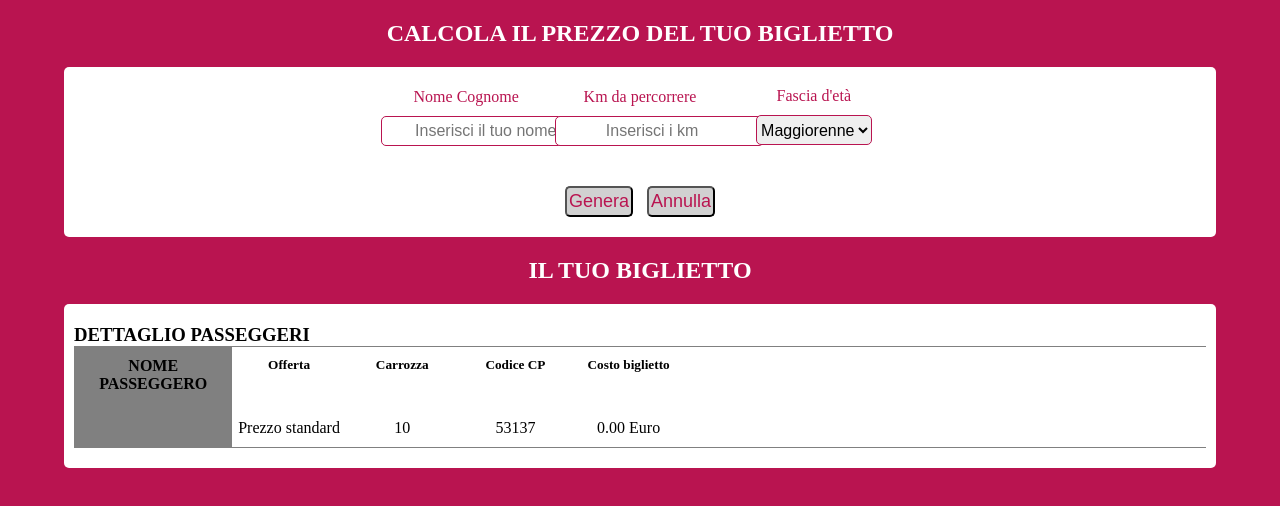
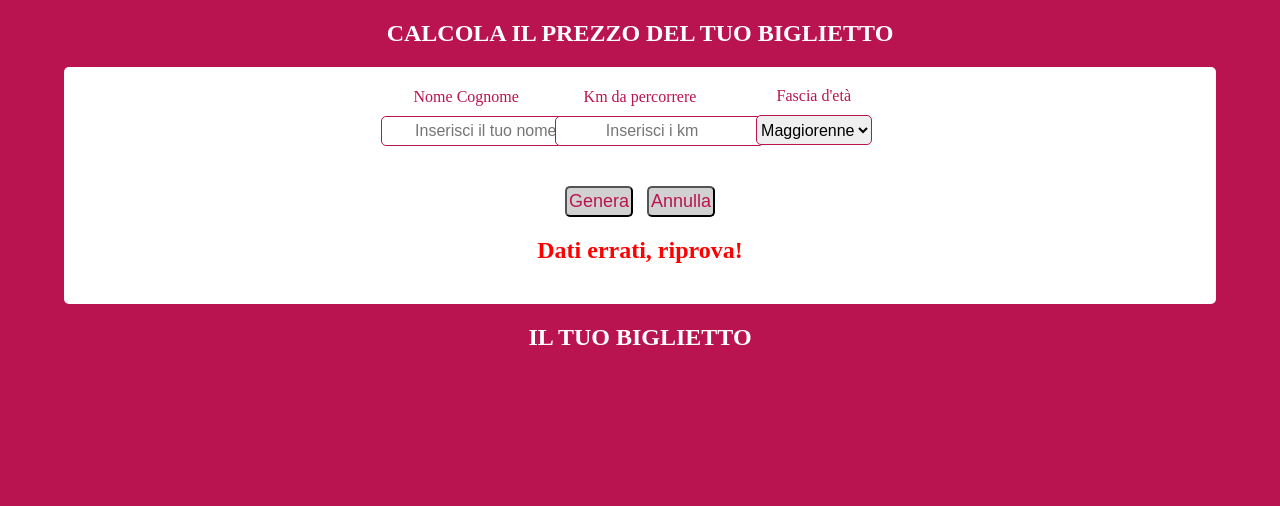
Before and after one commit to APPRENDISTA44/js-biglietto-treno-form, a plain HTML site: page index.html in a window 1280 px wide. Both pictures are taken after a click on the button "Genera". Drawn offline with Linux system fonts and the light colour scheme.

Commit message:
aggiunti dettagli e aggiunto errore con dati sbagliati

```diff
--- a/css/style.css
+++ b/css/style.css
@@ -102,3 +102,7 @@ button:hover{
 .visible{
   display: block;
 }
+/*gestione errori*/
+#errore{
+  color: red;
+}
--- a/index.html
+++ b/index.html
@@ -30,13 +30,14 @@
           <button id="form-genera">Genera</button>
           <button id="form-annulla">Annulla</button>
         </div>
+        <h2 id="errore" class="hidden">Dati errati, riprova!</h2>
       </div>
     </section>
 
     <!-- sezione creazione biglietto -->
     <section class="ticket">
       <h2>IL TUO BIGLIETTO</h2>
-      <div class="" id="visibilita">
+      <div class="hidden" id="visibilita">
         <div class="wrapper">
           <h3>DETTAGLIO PASSEGGERI</h3>
           <div class="details clearfix">
--- a/js/script.js
+++ b/js/script.js
@@ -16,13 +16,20 @@ var biglCosto = document.getElementById('bigl-costo');
 var formKmValue;
 var formEtaValue;
 var visibilita = document.getElementById('visibilita');
+var errore = document.getElementById('errore');
 
 //evento click su genera
 formGenera.addEventListener('click',
   function(){
     formKmValue = formKm.value;
     formEtaValue = formEta.value;
-
+    forNameValue = formName.value;
+    //se clicca su genera senza avere annullato prima scompare la scritta di errore
+    errore.className = 'hidden'
+    //controllo dati utente
+    if ((isNaN(formKmValue)) || !(isNaN(forNameValue)) || (formKmValue == '')) {
+      errore.className = 'visible'
+    }else {
       //calcolo
       var prezzo = 0.21 * formKmValue;
       var offerta = 'Prezzo standard'
@@ -40,6 +47,8 @@ formGenera.addEventListener('click',
       biglCosto.innerHTML = prezzo.toFixed(2) + ' Euro';
       visibilita.className = 'visible'
     }
+
+  }
 );
 
 //evento click su annulla
@@ -49,5 +58,6 @@ formAnnulla.addEventListener('click',
   formKm.value = '';
   formEta.value = 'maggiorenne'
   visibilita.className = 'hidden'
+  errore.className = 'hidden'
   }
 );
```
Lines whose indentation alone changed are shown as unchanged.
